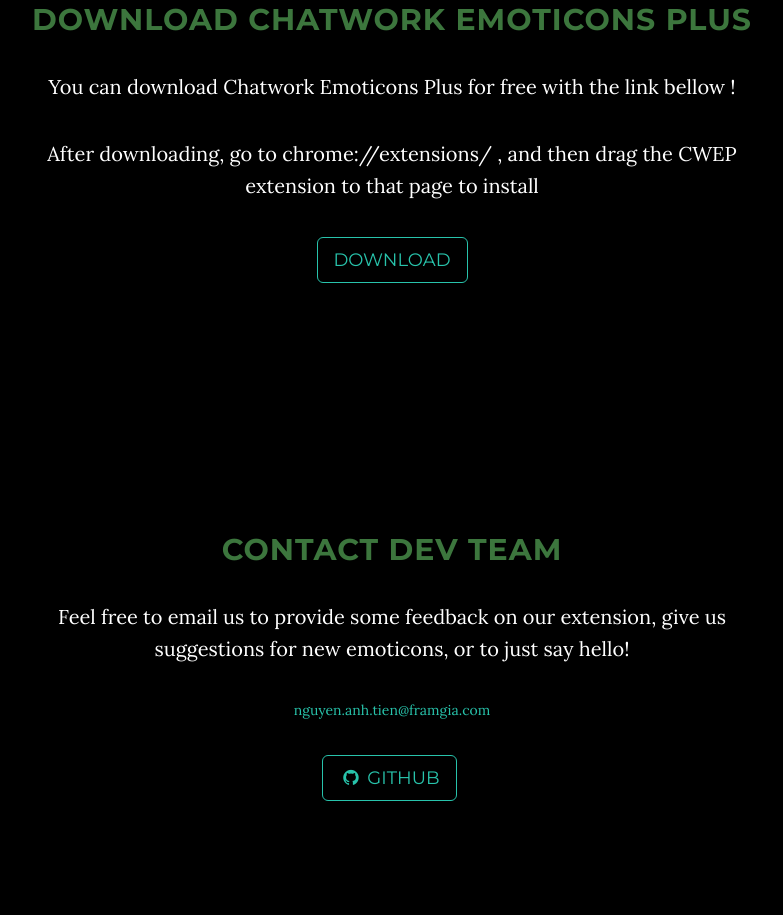
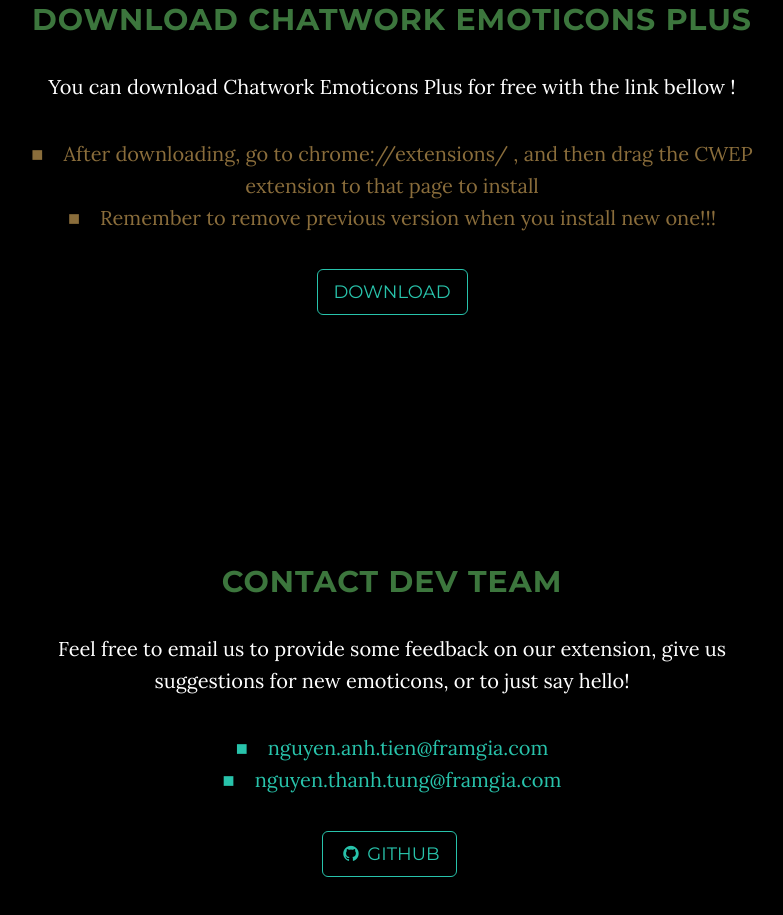
Before and after one commit to vigov5/cwep, a plain HTML site: page index.html in a window 1280 px wide. Shown: the part 1631-2546 px from the top of the page, without its empty margins (248-1031 px from the left). Drawn offline with nearby package versions, Linux system fonts and the light colour scheme.

Commit message:
Add dev team info

```diff
--- a/index.html
+++ b/index.html
@@ -93,7 +93,8 @@
                 <div class="col-lg-8 col-lg-offset-2">
                     <h2 class="text-success">Download Chatwork Emoticons Plus</h2>
                     <p>You can download Chatwork Emoticons Plus for free with the link bellow !</p>
-                    <p>After downloading, go to chrome://extensions/ , and then drag the CWEP extension to that page to install</p>
+                    <p class="text-warning">■　After downloading, go to chrome://extensions/ , and then drag the CWEP extension to that page to install<br/>
+                    ■　Remember to remove previous version when you install new one!!!</p>
                     <a href="release/CWEP.crx" class="btn btn-default btn-lg">Download</a>
                 </div>
             </div>
@@ -105,7 +106,9 @@
             <div class="col-lg-8 col-lg-offset-2">
                 <h2 class="text-success">Contact Dev Team</h2>
                 <p>Feel free to email us to provide some feedback on our extension, give us suggestions for new emoticons, or to just say hello!</p>
-                <a href="mailto:nguyen.anh.tien@framgia.com">nguyen.anh.tien@framgia.com</p>
+                <p>
+                <a href="mailto:nguyen.anh.tien@framgia.com">■　nguyen.anh.tien@framgia.com<br/>
+                <a href="mailto:nguyen.thanh.tung@framgia.com">■　nguyen.thanh.tung@framgia.com</p>
                 <ul class="list-inline banner-social-buttons">
                     <li><a href="https://github.com/wataridori/cwep" class="btn btn-default btn-lg"><i class="fa fa-github fa-fw"></i> <span class="network-name">Github</span></a>
                     </li>
```
